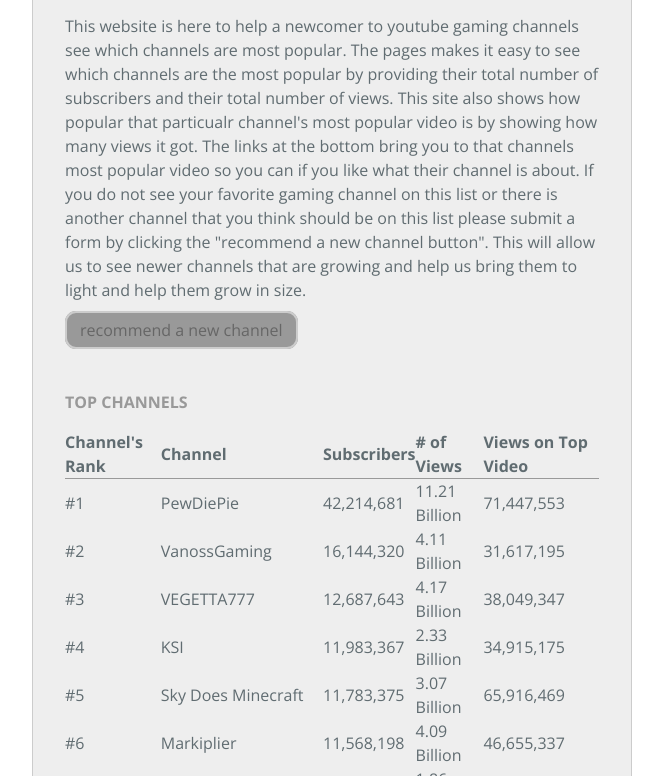
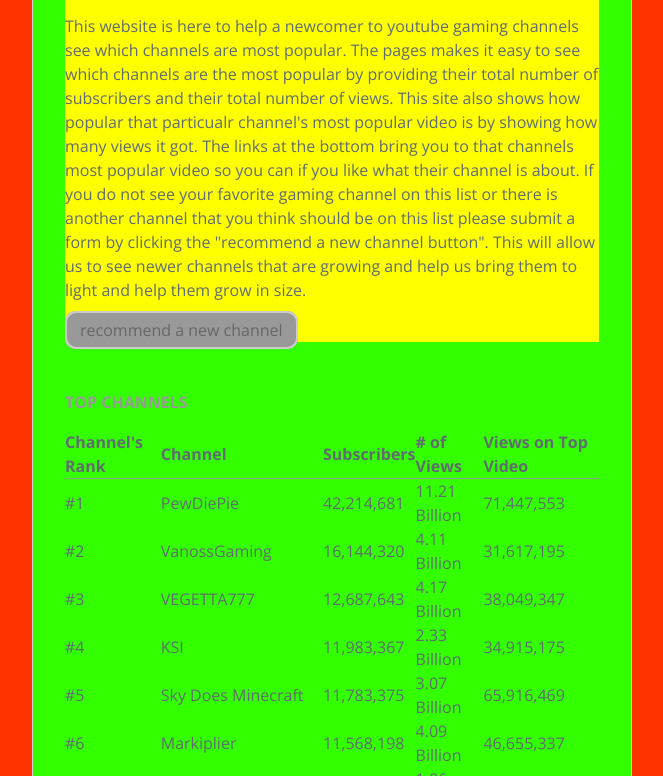
Before and after one commit to greenbergz/css-intro-lab, a plain HTML site: page index.html in a window 1280 px wide. Shown: the part 139-915 px from the top of the page, without its empty margins (308-971 px from the left). Drawn offline with nearby package versions, Linux system fonts and the light colour scheme.

Commit message:
color changes

```diff
--- a/stylesheets/stylesheet.css
+++ b/stylesheets/stylesheet.css
@@ -2,6 +2,7 @@
   box-sizing: border-box; }
 
 body {
+  background-color: #f30;
   padding: 0 1rem;
   margin: 0;
   font-family: "Open Sans", "Helvetica Neue", Helvetica, Arial, sans-serif;
@@ -19,9 +20,11 @@ body {
   margin: 0 auto;
   padding: 1rem 2rem;
   text-align: left;
-  background-color: #eee;
+  background-color: #3f0;
 }
-
+.container .page-header {
+  background-color: yellow;
+}
 section {
     margin: 3em 0;
 }
```
